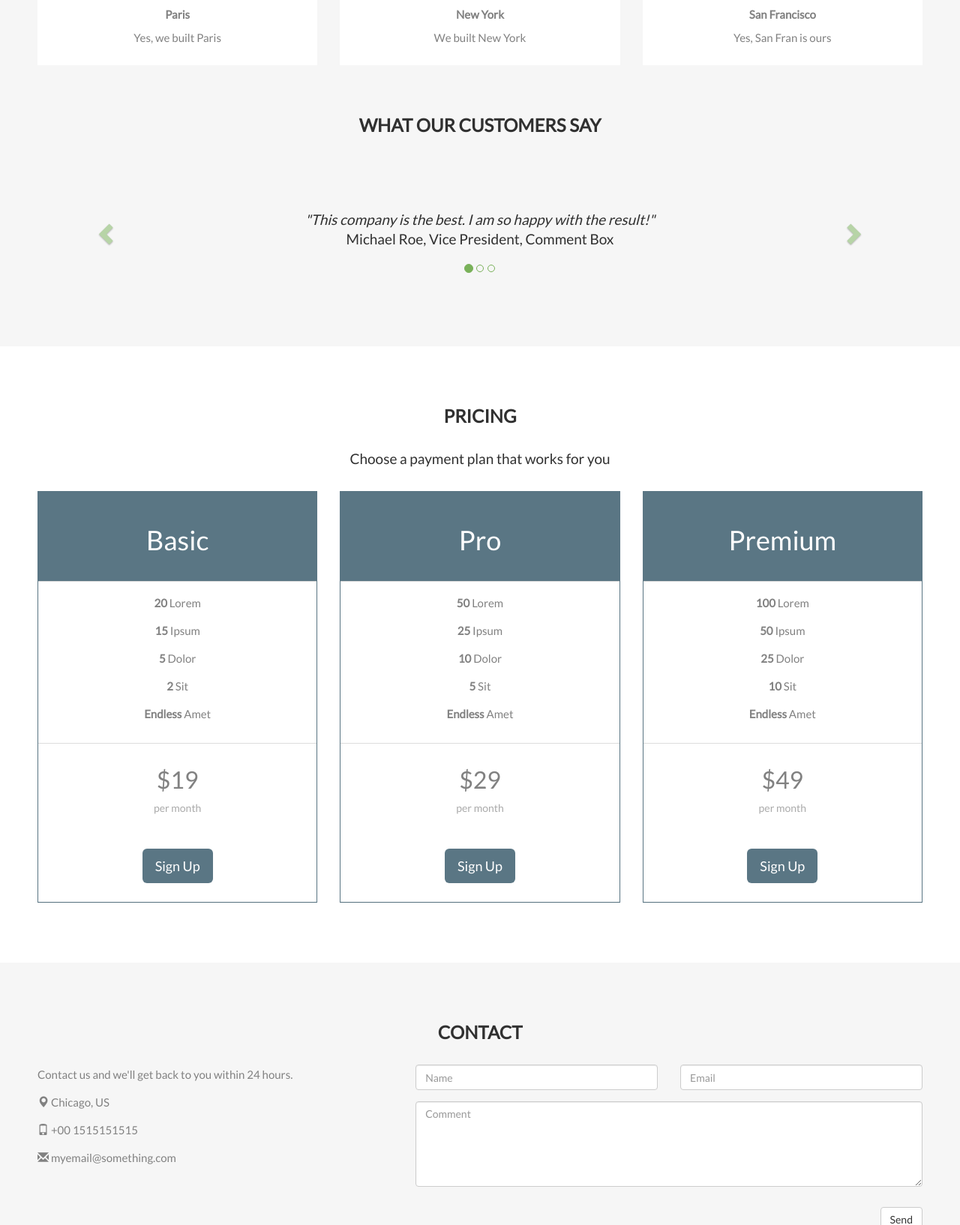
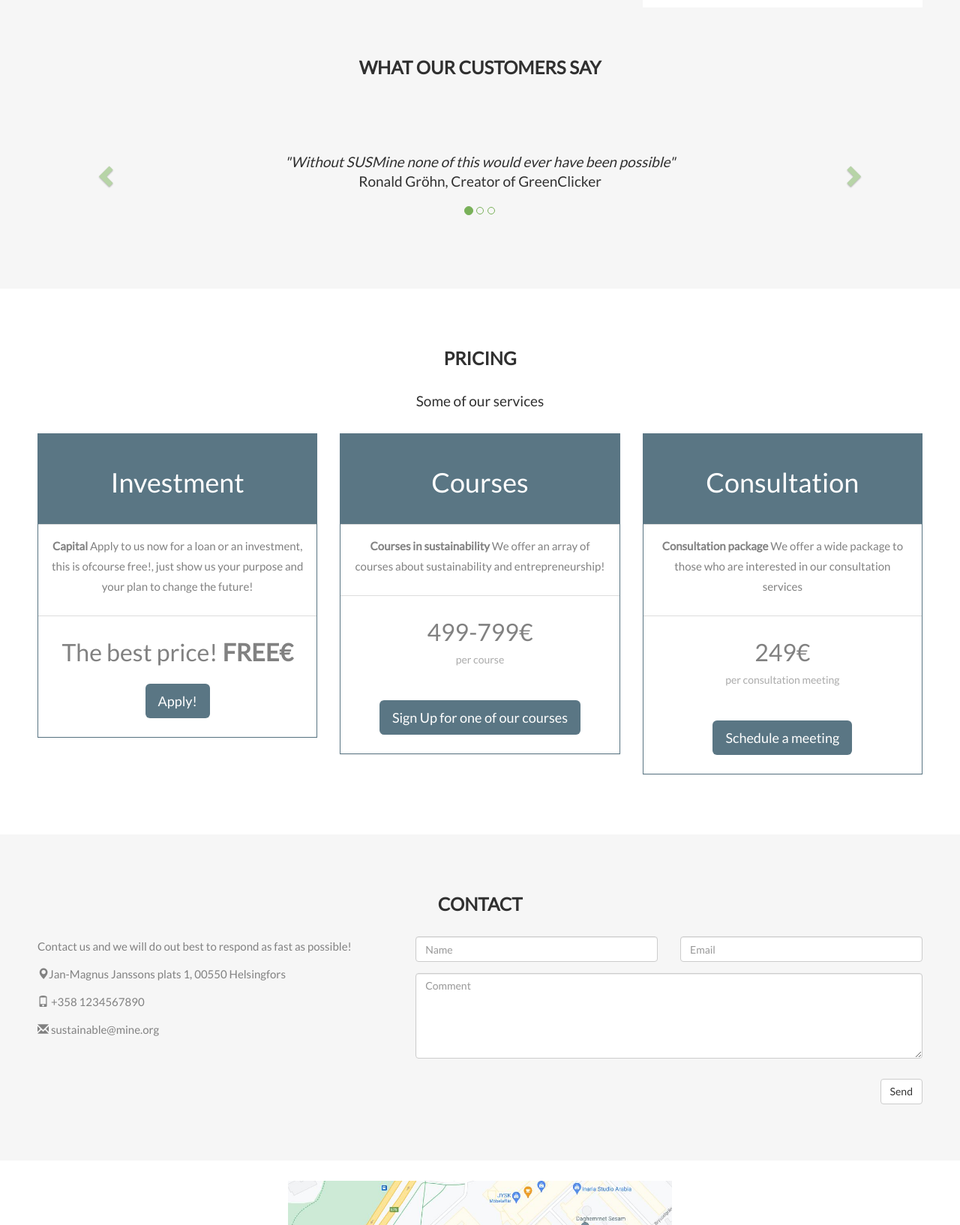
Before and after one commit to KarimKanji/SUSMine, a PHP site: page / in a window 1280 px wide. Shown: the part 2681-4315 px from the top of the page at 75% size. Run offline with PHP 8.4, Linux system fonts and the light colour scheme.

Commit message:
Gjorde slutliga finslipningar och pricing

```diff
--- a/index.html
+++ b/index.html
@@ -24,7 +24,7 @@
         <span class="icon-bar"></span>
         <span class="icon-bar"></span>
       </button>
-      <a class="navbar-brand" href="#myPage">Logo</a>
+      <a class="navbar-brand" href="#myPage">SUSMine inc.</a>
     </div>
     <div class="collapse navbar-collapse" id="myNavbar">
       <ul class="nav navbar-nav navbar-right">
@@ -48,6 +48,7 @@
         <button type="button" class="btn btn-danger">Subscribe</button>
       </div>
     </div>
+    <p>Welcome to our page, <br> if you are interested in the company's progress and investments be sure to subscribe to our newletter</p>
   </form>
 </div>
 
@@ -55,14 +56,20 @@
 <div id="about" class="container-fluid">
   <div class="row">
     <div class="col-sm-8">
-      <h2>About Company Page</h2><br>
-      <h4>Lorem ipsum dolor sit amet, consectetur adipiscing elit, sed do eiusmod tempor incididunt ut labore et dolore magna aliqua. Ut enim ad minim veniam, quis nostrud exercitation ullamco laboris nisi ut aliquip ex ea commodo consequat.</h4><br>
-      <p>Lorem ipsum dolor sit amet, consectetur adipiscing elit, sed do eiusmod tempor incididunt ut labore et dolore magna aliqua. Ut enim ad minim veniam, quis nostrud exercitation ullamco laboris nisi ut aliquip ex ea commodo consequat. Excepteur sint occaecat cupidatat non proident, sunt in culpa qui officia deserunt mollit anim id est laborum consectetur adipiscing elit, sed do eiusmod tempor incididunt ut labore et dolore magna aliqua. Ut enim ad minim veniam, quis nostrud exercitation ullamco laboris nisi ut aliquip ex ea commodo consequat.</p>
-      <br><button class="btn btn-default btn-lg">Get in Touch</button>
+      <h2>About SUSMine</h2><br>
+      <h4>SUSMine, SustainableMine is a unique take on how we can make cryptocurrency and sustainability a recipe for a better future. </h4><br>
+      <p>We as a company function as an investment firm with our goals being a sustainable yet technological future. Our company's main revenue stream is our cryptocurrency mining facility.
+        We use the profit from our mining operation to invest in both national and international projects that show great promise for a sustainable future. The reason this company started with crypto-mining
+        as a foundation is that most "green" investment opportunities rarely yield great profit. By calculating our investments and having a solid fallback we are able to truly make sustainable investments
+        instead of making purely economical investments. This way we have found that our eyes never wonder away from what really matters, a sustainable future and a world that coming generations deserve.
+      </p>
+      <br>
     </div>
     <div class="col-sm-4">
-      <span class="glyphicon glyphicon-signal logo"></span>
+      <span style="padding-left:30px ;" class="glyphicon glyphicon-tree-deciduous logo"></span>
     </div>
+    <span style="padding-left:50px ;" class="glyphicon glyphicon-piggy-bank logo"></span>
+
   </div>
 </div>
 
@@ -72,10 +79,10 @@
       <span class="glyphicon glyphicon-globe logo slideanim"></span>
     </div>
     <div class="col-sm-8">
-      <h2>Our Values</h2><br>
-      <h4><strong>MISSION:</strong> Our mission lorem ipsum dolor sit amet, consectetur adipiscing elit, sed do eiusmod tempor incididunt ut labore et dolore magna aliqua. Ut enim ad minim veniam, quis nostrud exercitation ullamco laboris nisi ut aliquip ex ea commodo consequat.</h4><br>
-      <p><strong>VISION:</strong> Our vision Lorem ipsum dolor sit amet, consectetur adipiscing elit, sed do eiusmod tempor incididunt ut labore et dolore magna aliqua. Ut enim ad minim veniam, quis nostrud exercitation ullamco laboris nisi ut aliquip ex ea commodo consequat.
-      Lorem ipsum dolor sit amet, consectetur adipiscing elit, sed do eiusmod tempor incididunt ut labore et dolore magna aliqua. Ut enim ad minim veniam, quis nostrud exercitation ullamco laboris nisi ut aliquip ex ea commodo consequat.</p>
+      <h2>Our Values and goals</h2><br>
+      <h4><strong>MISSION:</strong> Our mission is to make a self-sustaining company that is able to give a reaching hand to promising projects that strive for a sustainable future </h4><br>
+      <p><strong>VISION:</strong> We visionize a company that is truly able to make a difference without allowing corporate greed to corrupt and blur our vision of a brighter future. We also see our selves
+      being extremely transparent with our community and especially with our clients </p>
     </div>
   </div>
 </div>
@@ -87,37 +94,40 @@
   <br>
   <div class="row slideanim">
     <div class="col-sm-4">
-      <span class="glyphicon glyphicon-off logo-small"></span>
-      <h4>POWER</h4>
-      <p>Lorem ipsum dolor sit amet..</p>
+      <span class="glyphicon glyphicon-btc logo-small"></span>
+      <h4>Capital</h4>
+      <p>Our company can help you get started!</p>
     </div>
     <div class="col-sm-4">
-      <span class="glyphicon glyphicon-heart logo-small"></span>
-      <h4>LOVE</h4>
-      <p>Lorem ipsum dolor sit amet..</p>
+      <span class="glyphicon glyphicon-user logo-small"></span>
+      <h4>Connections</h4>
+      <p>We can connect you to other projects for potential teamwork!</p>
     </div>
     <div class="col-sm-4">
       <span class="glyphicon glyphicon-lock logo-small"></span>
-      <h4>JOB DONE</h4>
-      <p>Lorem ipsum dolor sit amet..</p>
+      <h4>Job opportunity</h4>
+      <p>Want to make a difference? <br> As an ever growing company we need more talented people!</p>
     </div>
   </div>
   <br><br>
   <div class="row slideanim">
     <div class="col-sm-4">
       <span class="glyphicon glyphicon-leaf logo-small"></span>
-      <h4>GREEN</h4>
-      <p>Lorem ipsum dolor sit amet..</p>
+      <h4>Consultation</h4>
+      <p>Not our client but want advice? <br>
+      We offer consultations when it comes to matters <br>
+    concerning sustainability</p>
     </div>
     <div class="col-sm-4">
-      <span class="glyphicon glyphicon-certificate logo-small"></span>
-      <h4>CERTIFIED</h4>
-      <p>Lorem ipsum dolor sit amet..</p>
+      <span class="glyphicon glyphicon-education logo-small"></span>
+      <h4>Education</h4>
+      <p>We offer both free and paid courses <br>
+      Some courses concern our methods as a company, and some courses are purely educational with a emphasis on sustainability</p>
     </div>
     <div class="col-sm-4">
-      <span class="glyphicon glyphicon-wrench logo-small"></span>
-      <h4 style="color:#303030;">HARD WORK</h4>
-      <p>Lorem ipsum dolor sit amet..</p>
+      <span class="glyphicon glyphicon-fast-forward logo-small"></span>
+      <h4 style="color:#303030;">A better future</h4>
+      <p>With us you can always be sure that our intent <br> is making a better future for you!</p>
     </div>
   </div>
 </div>
@@ -125,27 +135,30 @@
 <!-- Container (Portfolio Section) -->
 <div id="portfolio" class="container-fluid text-center bg-grey">
   <h2>Portfolio</h2><br>
-  <h4>What we have created</h4>
+  <h4>A few of our projects</h4>
   <div class="row text-center slideanim">
     <div class="col-sm-4">
       <div class="thumbnail">
-        <img src="paris.jpg" alt="Paris" width="400" height="300">
-        <p><strong>Paris</strong></p>
-        <p>Yes, we built Paris</p>
+        <!-- <img src="newyork.jpg" alt="New York" width="400" height="300"> -->
+        <p><strong>GreenClicker</strong></p>
+        <p>A game where 60% of the revenue goes to start-ups that have sustainable goals</p>
       </div>
     </div>
     <div class="col-sm-4">
       <div class="thumbnail">
-        <img src="newyork.jpg" alt="New York" width="400" height="300">
-        <p><strong>New York</strong></p>
-        <p>We built New York</p>
+        <!-- <img src="newyork.jpg" alt="New York" width="400" height="300"> -->
+        <p><strong>PlantATree</strong></p>
+        <p>We helped PlantATree with their foundations as a company</p>
       </div>
     </div>
     <div class="col-sm-4">
       <div class="thumbnail">
-        <img src="sanfran.jpg" alt="San Francisco" width="400" height="300">
-        <p><strong>San Francisco</strong></p>
-        <p>Yes, San Fran is ours</p>
+        <!-- <img src="sanfran.jpg" alt="San Francisco" width="400" height="300"> -->
+        <p><strong>eTree</strong></p>
+        <p>eTree is making huge leaps in the sustainability sphere
+          <br> We as a company helped eTree with their vision and offered <br>
+          economical support during the birth of this international company
+        </p>
       </div>
     </div>
   </div><br>
@@ -162,13 +175,14 @@
     <!-- Wrapper for slides -->
     <div class="carousel-inner" role="listbox">
       <div class="item active">
-        <h4>"This company is the best. I am so happy with the result!"<br><span>Michael Roe, Vice President, Comment Box</span></h4>
+        <h4>"Without SUSMine none of this would ever have been possible"<br><span> Ronald Gröhn, Creator of GreenClicker</span></h4>
       </div>
       <div class="item">
-        <h4>"One word... WOW!!"<br><span>John Doe, Salesman, Rep Inc</span></h4>
+        <h4>"Without their vision i wouldn't have been able to see mine"<br><span>Lucas Arnoldsson, CEO, PlantATree</span></h4>
       </div>
       <div class="item">
-        <h4>"Could I... BE any more happy with this company?"<br><span>Chandler Bing, Actor, FriendsAlot</span></h4>
+        <h4>"The corporate giants don't care about the future unless there is a huge dollar sign on it <br>
+          SUSMine was the only company who believed in me"<br><span>Linus Hestvhall, CEO, eTree</span></h4>
       </div>
     </div>
 
@@ -188,63 +202,53 @@
 <div id="pricing" class="container-fluid">
   <div class="text-center">
     <h2>Pricing</h2>
-    <h4>Choose a payment plan that works for you</h4>
+    <h4>Some of our services</h4>
   </div>
   <div class="row slideanim">
     <div class="col-sm-4 col-xs-12">
       <div class="panel panel-default text-center">
         <div class="panel-heading">
-          <h1>Basic</h1>
+          <h1>Investment</h1>
         </div>
         <div class="panel-body">
-          <p><strong>20</strong> Lorem</p>
-          <p><strong>15</strong> Ipsum</p>
-          <p><strong>5</strong> Dolor</p>
-          <p><strong>2</strong> Sit</p>
-          <p><strong>Endless</strong> Amet</p>
+
+          <p><strong>Capital</strong> Apply to us now for a loan or an investment, this is ofcourse free!, just show us your purpose and your plan to change the future!</p>
         </div>
         <div class="panel-footer">
-          <h3>$19</h3>
-          <h4>per month</h4>
-          <button class="btn btn-lg">Sign Up</button>
+          <h3>The best price!
+            <strong>FREE€</strong>
+          </h3>
+          <button class="btn btn-lg">Apply!</button>
         </div>
       </div>
     </div>
     <div class="col-sm-4 col-xs-12">
       <div class="panel panel-default text-center">
         <div class="panel-heading">
-          <h1>Pro</h1>
+          <h1>Courses</h1>
         </div>
         <div class="panel-body">
-          <p><strong>50</strong> Lorem</p>
-          <p><strong>25</strong> Ipsum</p>
-          <p><strong>10</strong> Dolor</p>
-          <p><strong>5</strong> Sit</p>
-          <p><strong>Endless</strong> Amet</p>
+          <p><strong>Courses in sustainability</strong> We offer an array of courses about sustainability and entrepreneurship! </p>
         </div>
         <div class="panel-footer">
-          <h3>$29</h3>
-          <h4>per month</h4>
-          <button class="btn btn-lg">Sign Up</button>
+          <h3>499-799€ </h3>
+          <h4>per course</h4>
+          <button class="btn btn-lg">Sign Up for one of our courses</button>
         </div>
       </div>
     </div>
     <div class="col-sm-4 col-xs-12">
       <div class="panel panel-default text-center">
         <div class="panel-heading">
-          <h1>Premium</h1>
+          <h1>Consultation</h1>
         </div>
         <div class="panel-body">
-          <p><strong>100</strong> Lorem</p>
-          <p><strong>50</strong> Ipsum</p>
-          <p><strong>25</strong> Dolor</p>
-          <p><strong>10</strong> Sit</p>
-          <p><strong>Endless</strong> Amet</p>
+          <p><strong>Consultation package</strong> We offer a wide package to those who are interested in our consultation services </p>
         </div>
         <div class="panel-footer">
-          <h3>$49</h3>
-          <h4>per month</h4>
-          <button class="btn btn-lg">Sign Up</button>
+          <h3>249€</h3>
+          <h4>per consultation meeting</h4>
+          <button class="btn btn-lg">Schedule a meeting</button>
         </div>
       </div>
     </div>
@@ -256,10 +260,10 @@
   <h2 class="text-center">CONTACT</h2>
   <div class="row">
     <div class="col-sm-5">
-      <p>Contact us and we'll get back to you within 24 hours.</p>
-      <p><span class="glyphicon glyphicon-map-marker"></span> Chicago, US</p>
-      <p><span class="glyphicon glyphicon-phone"></span> +00 1515151515</p>
-      <p><span class="glyphicon glyphicon-envelope"></span> myemail@something.com</p>
+      <p>Contact us and we will do out best to respond as fast as possible!</p>
+      <p><span class="glyphicon glyphicon-map-marker"></span>Jan-Magnus Janssons plats 1, 00550 Helsingfors </p>
+      <p><span class="glyphicon glyphicon-phone"></span> +358 1234567890</p>
+      <p><span class="glyphicon glyphicon-envelope"></span> sustainable@mine.org</p>
     </div>
     <div class="col-sm-7 slideanim">
       <div class="row">
@@ -281,13 +285,17 @@
 </div>
 
 <!-- Image of location/map -->
-<img src="/w3images/map.jpg" class="w3-image w3-greyscale-min" style="width:100%">
-
+<div class="text-center">
+  <br>
+<img src="./arcadasusmine.JPG" class="rounded" style="width: 40%; ">
+</div>
 <footer class="container-fluid text-center">
   <a href="#myPage" title="To Top">
     <span class="glyphicon glyphicon-chevron-up"></span>
   </a>
-  <p>Bootstrap Theme Made By <a href="https://www.w3schools.com" title="Visit w3schools">www.w3schools.com</a></p>
+  <p>All rights to this page is owned by SUSMine Inc. <br>
+  If you wish to contact us please redirect to our contact info
+  <br>SUSMine Incorporated © 2021</p>
 </footer>
 
 
--- a/style.css
+++ b/style.css
@@ -34,7 +34,7 @@
     font-size: 50px;
   }
   .logo {
-    color: #f4511e;
+    color: #79B159;
     font-size: 200px;
   }
   .thumbnail {
```
Also changed, not shown: arcadamesta.JPG (added), arcadasusmine.JPG (added).
